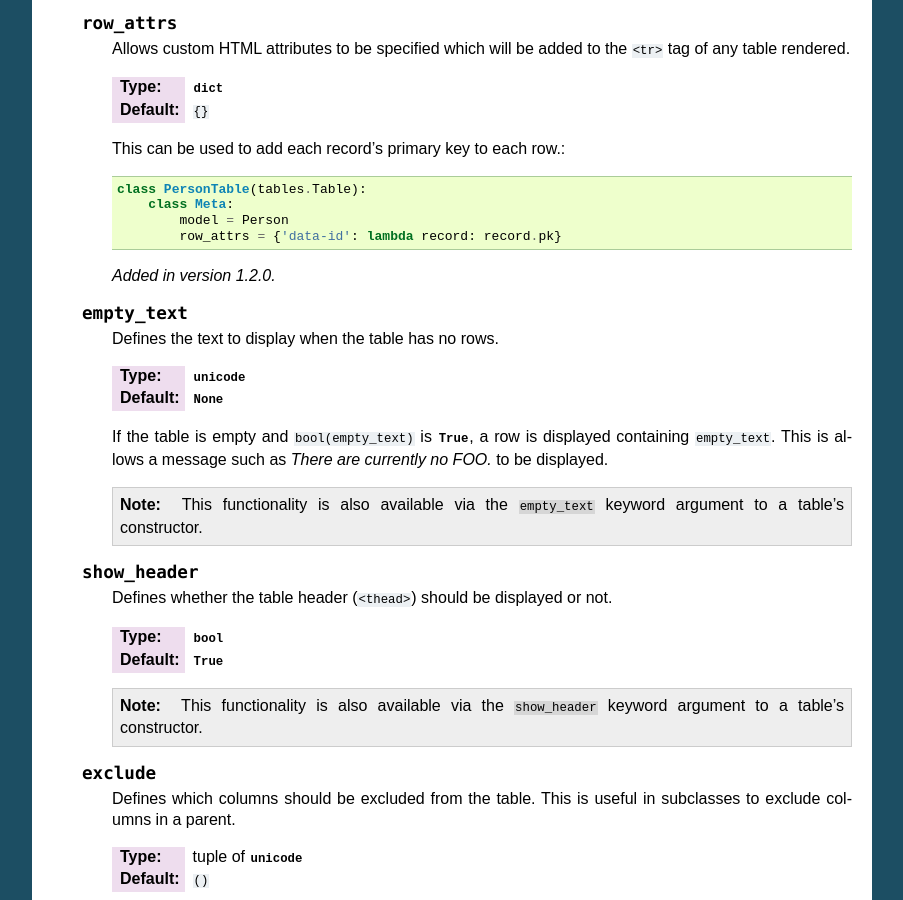
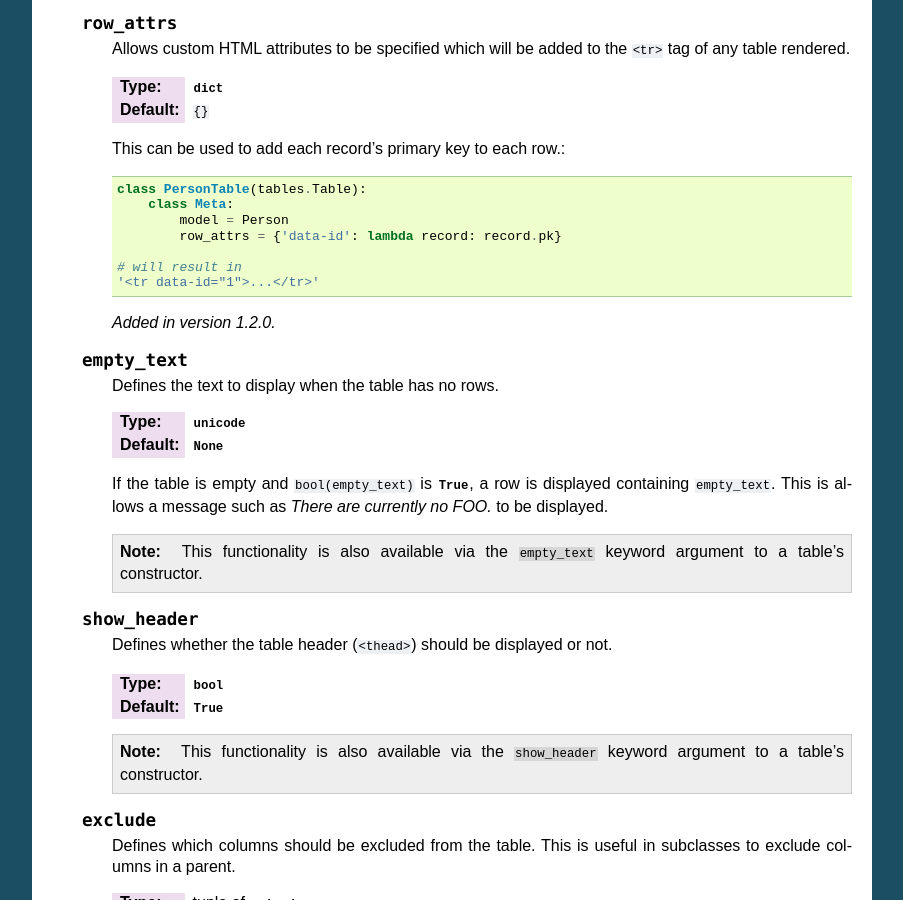
Before and after one commit to jieter/django-tables2, a Sphinx documentation site: the page built from docs/pages/api-reference.rst, in a window 1280 px wide and 900 px high, scrolled down 1395 px. Shown: the whole window, without its empty margins (198-1101 px from the left). Built offline with Sphinx 7.4.7, drawn with Linux system fonts in a browser that asks for light colours.

Commit message:
Add result of example for row_attrs

```diff
--- a/docs/pages/api-reference.rst
+++ b/docs/pages/api-reference.rst
@@ -85,6 +85,9 @@ API Reference
                 class Meta:
                     model = Person
                     row_attrs = {'data-id': lambda record: record.pk}
+
+            # will result in
+            '<tr data-id="1">...</tr>'
 
         .. versionadded:: 1.2.0
 
```
